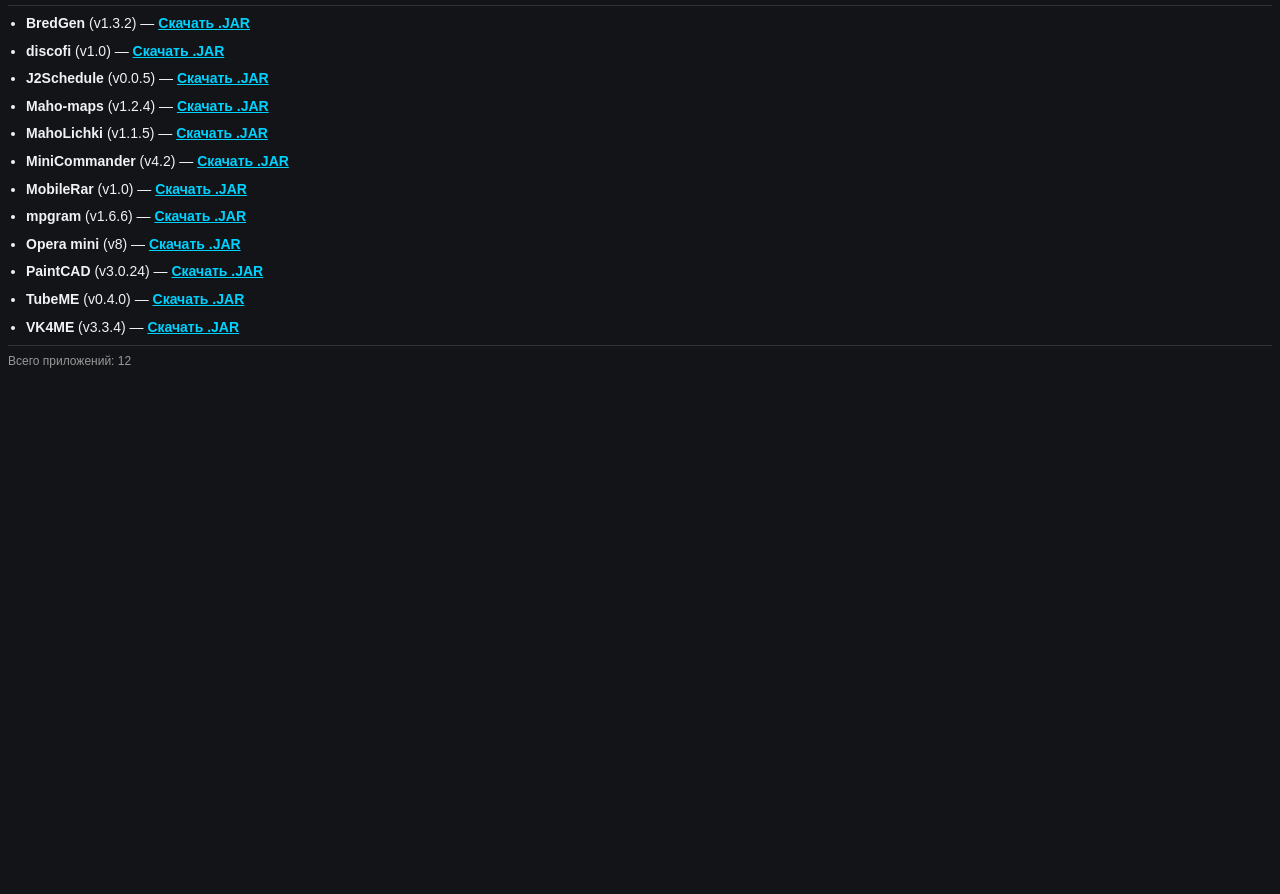
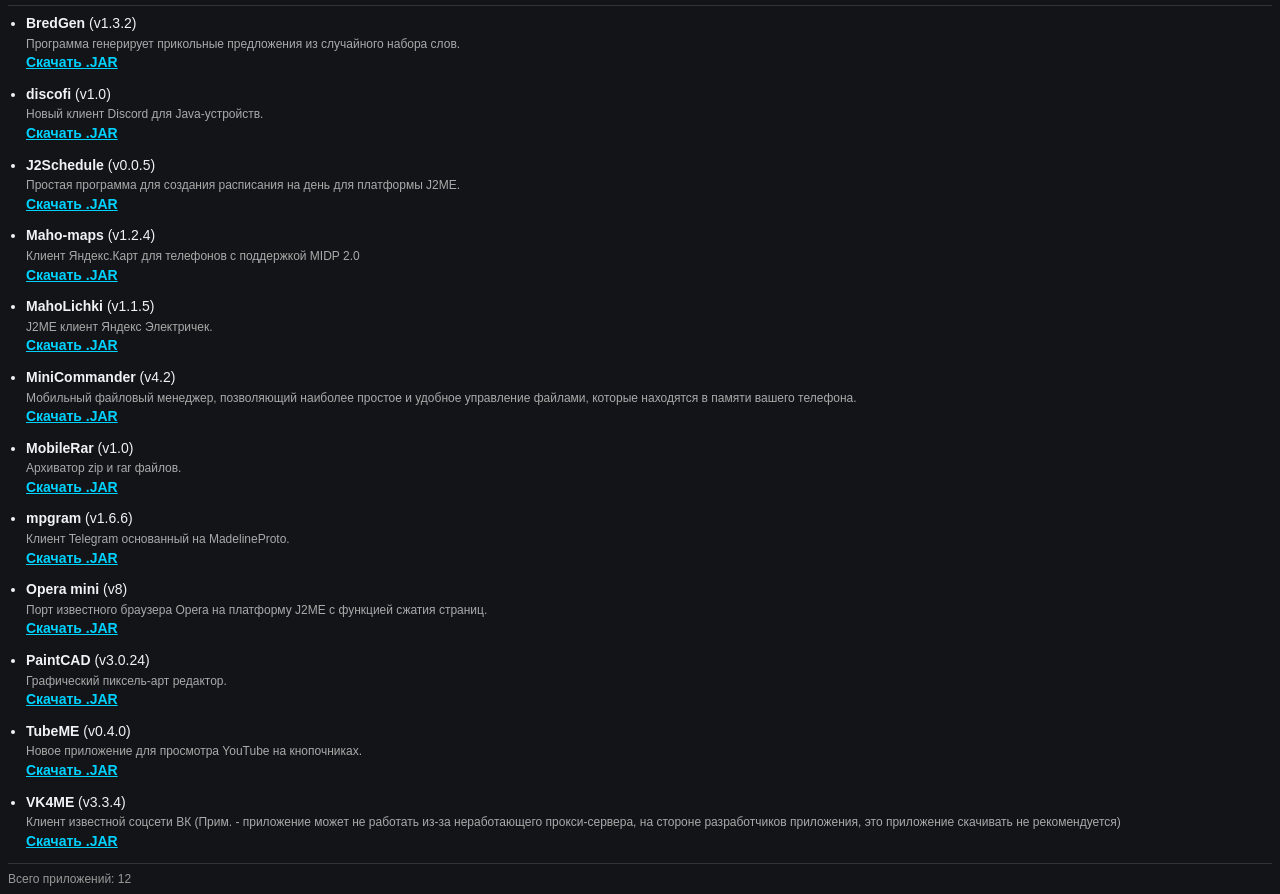
Before and after one commit to music25054-prog/store4me-apps, a plain HTML site: page index.html in a window 1280 px wide. Shown: the part 52-946 px from the top of the page. Before the commit the page ends 800 px from the top, so only its background shows below. Drawn offline with Linux system fonts and the light colour scheme.

Commit message:
Added descriptions

```diff
--- a/index.html
+++ b/index.html
@@ -31,8 +31,12 @@
             padding-left: 18px;
         }
         li {
-            margin-bottom: 8px;
+            margin-bottom: 12px;
             line-height: 1.4;
+        }
+        .desc {
+            color: #aaaaaa;
+            font-size: 12px;
         }
         a {
             color: #00d2ff;
@@ -50,18 +54,66 @@
     <p>Каталог приложений для Java ME (MIDP 2.0)</p>
     <hr />
     <ul>
-        <li><b>BredGen</b> (v1.3.2) — <a href="apps/BredGen-1.3.2.jar">Скачать .JAR</a></li>
-        <li><b>discofi</b> (v1.0) — <a href="apps/discofi-1.0.jar">Скачать .JAR</a></li>
-        <li><b>J2Schedule</b> (v0.0.5) — <a href="apps/J2Schedule-0.0.5.jar">Скачать .JAR</a></li>
-        <li><b>Maho-maps</b> (v1.2.4) — <a href="apps/Maho-maps-1.2.4.jar">Скачать .JAR</a></li>
-        <li><b>MahoLichki</b> (v1.1.5) — <a href="apps/MahoLichki-1.1.5.jar">Скачать .JAR</a></li>
-        <li><b>MiniCommander</b> (v4.2) — <a href="apps/MiniCommander-4.2.jar">Скачать .JAR</a></li>
-        <li><b>MobileRar</b> (v1.0) — <a href="apps/MobileRar-1.0.jar">Скачать .JAR</a></li>
-        <li><b>mpgram</b> (v1.6.6) — <a href="apps/mpgram-1.6.6.jar">Скачать .JAR</a></li>
-        <li><b>Opera mini</b> (v8) — <a href="apps/Opera_mini-8.jar">Скачать .JAR</a></li>
-        <li><b>PaintCAD</b> (v3.0.24) — <a href="apps/PaintCAD-3.0.24.jar">Скачать .JAR</a></li>
-        <li><b>TubeME</b> (v0.4.0) — <a href="apps/TubeME-0.4.0.jar">Скачать .JAR</a></li>
-        <li><b>VK4ME</b> (v3.3.4) — <a href="apps/VK4ME-3.3.4.jar">Скачать .JAR</a></li>
+        <li>
+            <b>BredGen</b> (v1.3.2)<br />
+            <span class="desc">Программа генерирует прикольные предложения из случайного набора слов.</span><br />
+            <a href="apps/BredGen-1.3.2.jar">Скачать .JAR</a>
+        </li>
+        <li>
+            <b>discofi</b> (v1.0)<br />
+            <span class="desc">Новый клиент Discord для Java-устройств.</span><br />
+            <a href="apps/discofi-1.0.jar">Скачать .JAR</a>
+        </li>
+        <li>
+            <b>J2Schedule</b> (v0.0.5)<br />
+            <span class="desc">Простая программа для создания расписания на день для платформы J2ME.</span><br />
+            <a href="apps/J2Schedule-0.0.5.jar">Скачать .JAR</a>
+        </li>
+        <li>
+            <b>Maho-maps</b> (v1.2.4)<br />
+            <span class="desc">Клиент Яндекс.Карт для телефонов с поддержкой MIDP 2.0</span><br />
+            <a href="apps/Maho-maps-1.2.4.jar">Скачать .JAR</a>
+        </li>
+        <li>
+            <b>MahoLichki</b> (v1.1.5)<br />
+            <span class="desc">J2ME клиент Яндекс Электричек.</span><br />
+            <a href="apps/MahoLichki-1.1.5.jar">Скачать .JAR</a>
+        </li>
+        <li>
+            <b>MiniCommander</b> (v4.2)<br />
+            <span class="desc">Мобильный файловый менеджер, позволяющий наиболее простое и удобное управление файлами, которые находятся в памяти вашего телефона.</span><br />
+            <a href="apps/MiniCommander-4.2.jar">Скачать .JAR</a>
+        </li>
+        <li>
+            <b>MobileRar</b> (v1.0)<br />
+            <span class="desc">Архиватор zip и rar файлов.</span><br />
+            <a href="apps/MobileRar-1.0.jar">Скачать .JAR</a>
+        </li>
+        <li>
+            <b>mpgram</b> (v1.6.6)<br />
+            <span class="desc">Клиент Telegram основанный на MadelineProto.</span><br />
+            <a href="apps/mpgram-1.6.6.jar">Скачать .JAR</a>
+        </li>
+        <li>
+            <b>Opera mini</b> (v8)<br />
+            <span class="desc">Порт известного браузера Opera на платформу J2ME с функцией сжатия страниц.</span><br />
+            <a href="apps/Opera_mini-8.jar">Скачать .JAR</a>
+        </li>
+        <li>
+            <b>PaintCAD</b> (v3.0.24)<br />
+            <span class="desc">Графический пиксель-арт редактор.</span><br />
+            <a href="apps/PaintCAD-3.0.24.jar">Скачать .JAR</a>
+        </li>
+        <li>
+            <b>TubeME</b> (v0.4.0)<br />
+            <span class="desc">Новое приложение для просмотра YouTube на кнопочниках.</span><br />
+            <a href="apps/TubeME-0.4.0.jar">Скачать .JAR</a>
+        </li>
+        <li>
+            <b>VK4ME</b> (v3.3.4)<br />
+            <span class="desc">Клиент известной соцсети ВК (Прим. - приложение может не работать из-за неработающего прокси-сервера, на стороне разработчиков приложения, это приложение скачивать не рекомендуется)</span><br />
+            <a href="apps/VK4ME-3.3.4.jar">Скачать .JAR</a>
+        </li>
     </ul>
     <hr />
     <p class="footer">Всего приложений: 12</p>
```
Also changed, not shown: j2me_apps.json (+24 -12 lines).
